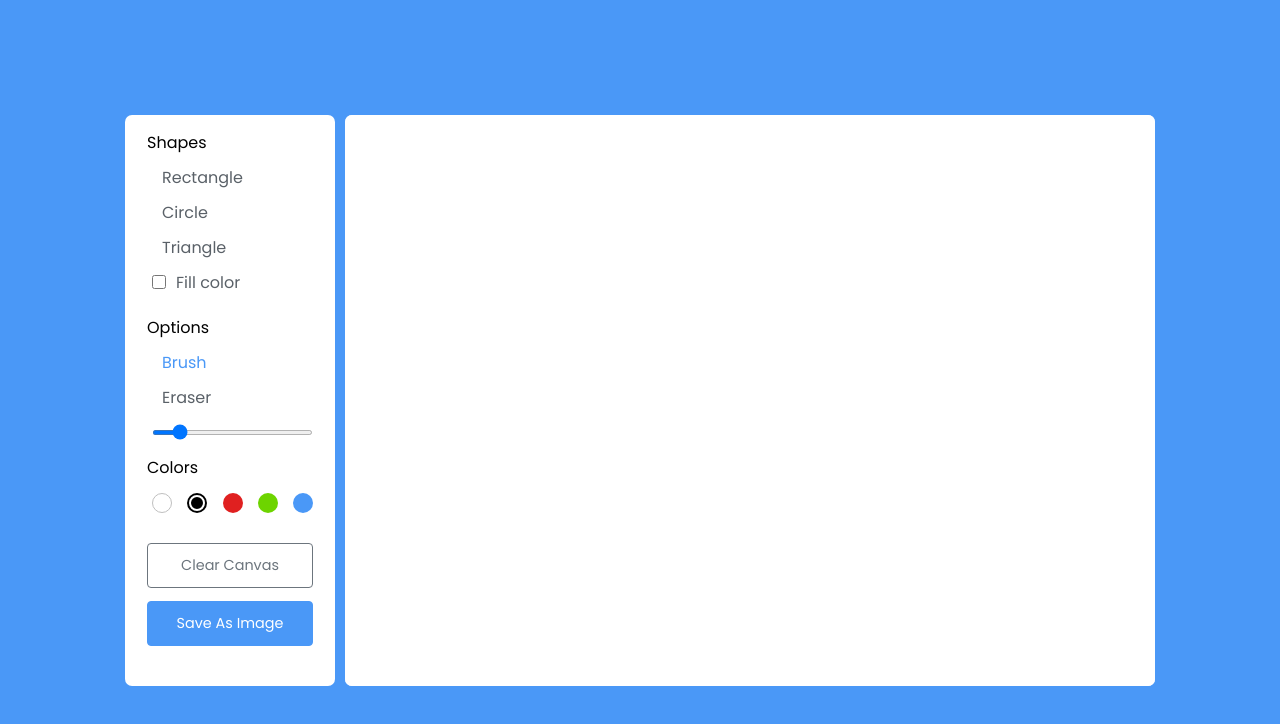
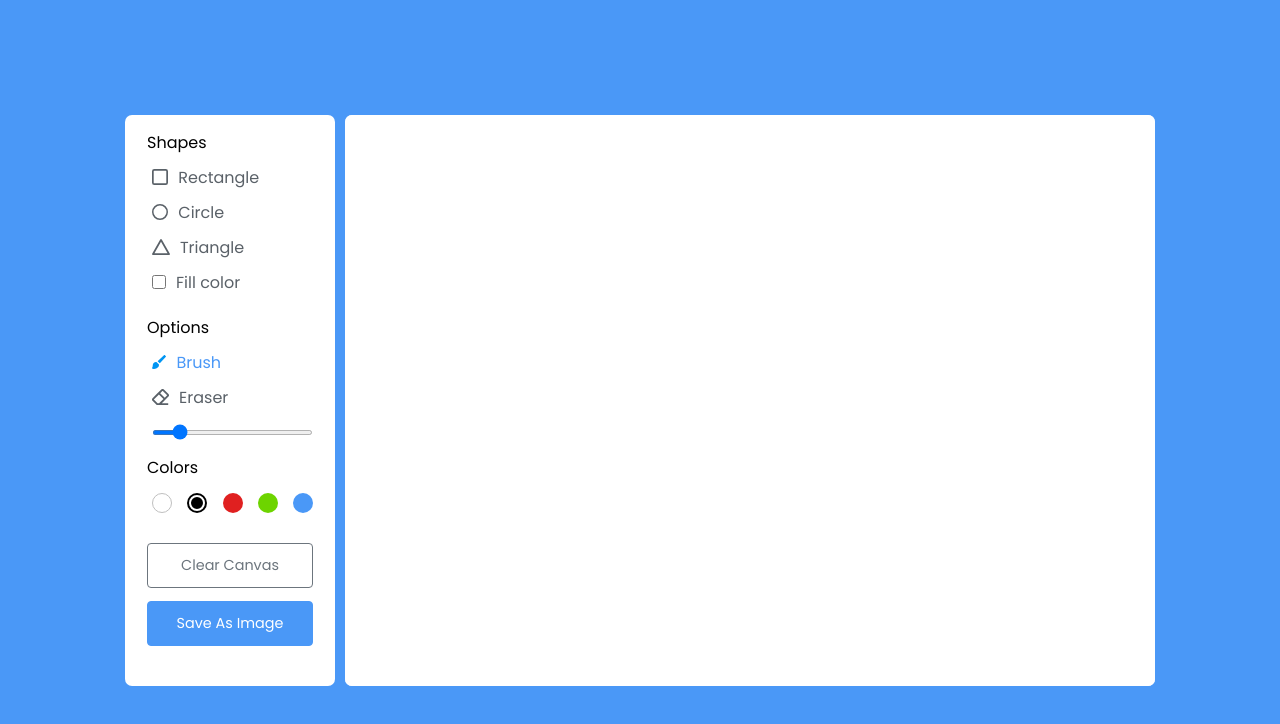
Before and after one commit to Thecoteo/WebTongHop, a plain HTML site: page indexDraw.html in a window 1280 px wide. Drawn offline with Linux system fonts and the light colour scheme.

Commit message:
Update indexDraw.html

```diff
--- a/indexDraw.html
+++ b/indexDraw.html
@@ -14,15 +14,15 @@
           <label class="title">Shapes</label>
           <ul class="options">
             <li class="option tool" id="rectangle">
-              <img src="icons/rectangle.svg" alt="">
+              <img src="/WebTongHop/rectangle.svg" alt="">
               <span>Rectangle</span>
             </li>
             <li class="option tool" id="circle">
-              <img src="icons/circle.svg" alt="">
+              <img src="/WebTongHop/circle.svg" alt="">
               <span>Circle</span>
             </li>
             <li class="option tool" id="triangle">
-              <img src="icons/triangle.svg" alt="">
+              <img src="/WebTongHop/triangle.svg" alt="">
               <span>Triangle</span>
             </li>
             <li class="option">
@@ -35,11 +35,11 @@
           <label class="title">Options</label>
           <ul class="options">
             <li class="option active tool" id="brush">
-              <img src="icons/brush.svg" alt="">
+              <img src="/WebTongHop/brush.svg" alt="">
               <span>Brush</span>
             </li>
             <li class="option tool" id="eraser">
-              <img src="icons/eraser.svg" alt="">
+              <img src="/WebTongHop/eraser.svg" alt="">
               <span>Eraser</span>
             </li>
             <li class="option">
```
